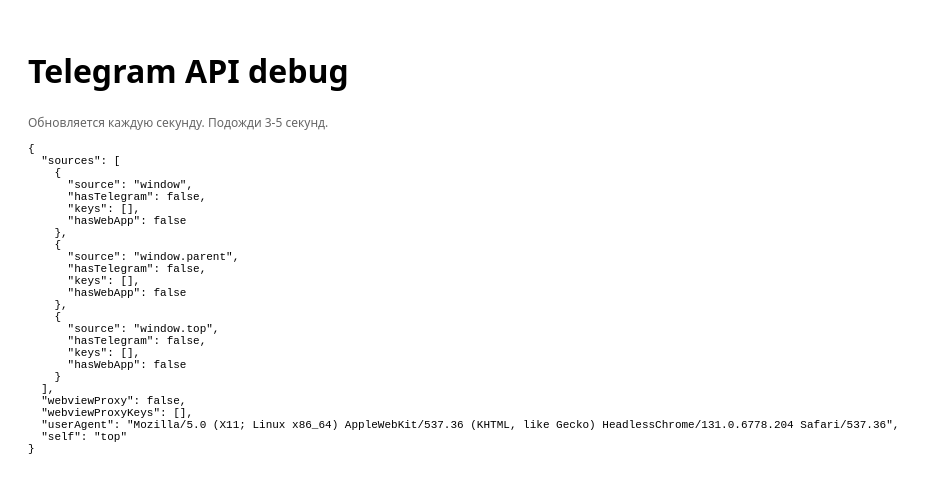
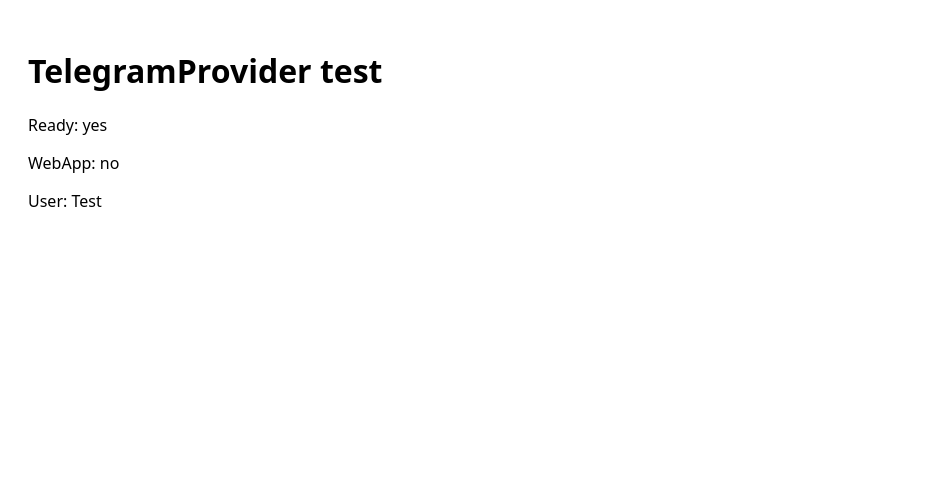
Before and after one commit to Gymnasium22/cycleflow2, a React (Vite) app: page / in a window 1280 px wide. Shown: the top 492 px of the page, without its empty margins (0-932 px from the left). Built offline with nearby package versions, Linux system fonts and the light colour scheme.

Commit message:
Test TelegramProvider with fallback mode

```diff
--- a/src/main.jsx
+++ b/src/main.jsx
@@ -1,5 +1,5 @@
 import { createRoot } from 'react-dom/client'
-import { useState, useEffect } from 'react'
+import { TelegramProvider, useTelegram } from './context/TelegramContext'
 
 window.onerror = function (message, source, lineno, colno, error) {
   const root = document.getElementById('root')
@@ -14,47 +14,21 @@
   }
 }
 
-function getTelegramInfo() {
-  const sources = [
-    { name: 'window', obj: window.Telegram },
-    { name: 'window.parent', obj: window.parent?.Telegram },
-    { name: 'window.top', obj: window.top?.Telegram },
-  ]
-
-  return {
-    sources: sources.map((s) => ({
-      source: s.name,
-      hasTelegram: typeof s.obj !== 'undefined',
-      keys: s.obj ? Object.keys(s.obj) : [],
-      hasWebApp: !!(s.obj && s.obj.WebApp),
-    })),
-    webviewProxy: typeof window.TelegramWebviewProxy !== 'undefined',
-    webviewProxyKeys: window.TelegramWebviewProxy ? Object.keys(window.TelegramWebviewProxy) : [],
-    userAgent: navigator.userAgent,
-    self: window.self === window.top ? 'top' : 'iframe',
-  }
-}
-
 function App() {
-  const [info, setInfo] = useState(getTelegramInfo())
-
-  useEffect(() => {
-    const interval = setInterval(() => {
-      setInfo(getTelegramInfo())
-    }, 1000)
-
-    return () => clearInterval(interval)
-  }, [])
+  const { webApp, user, ready } = useTelegram()
 
   return (
     <div style={{ padding: 20, fontFamily: 'system-ui, sans-serif' }}>
-      <h1>Telegram API debug</h1>
-      <p style={{ fontSize: 12, color: '#666' }}>Обновляется каждую секунду. Подожди 3-5 секунд.</p>
-      <pre style={{ whiteSpace: 'pre-wrap', fontSize: 11 }}>
-        {JSON.stringify(info, null, 2)}
-      </pre>
+      <h1>TelegramProvider test</h1>
+      <p>Ready: {ready ? 'yes' : 'no'}</p>
+      <p>WebApp: {webApp ? 'yes' : 'no'}</p>
+      <p>User: {user ? (user.first_name || user.username || user.id) : 'fallback'}</p>
     </div>
   )
 }
 
-createRoot(document.getElementById('root')).render(<App />)
+createRoot(document.getElementById('root')).render(
+  <TelegramProvider>
+    <App />
+  </TelegramProvider>
+)
```
